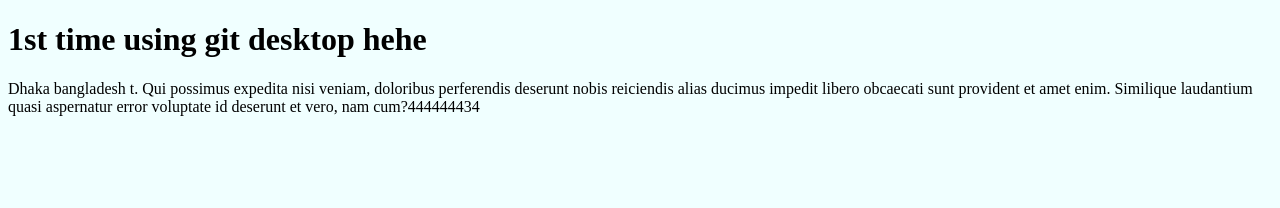
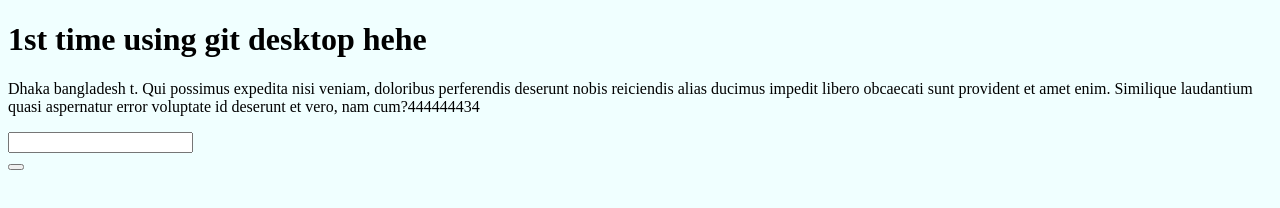
Before and after one commit to shazid481/my-1st-git-dekstop-website-repo, a plain HTML site: page index.html in a window 1280 px wide. Drawn offline with Linux system fonts and the light colour scheme.

Commit message:
something is added

```diff
--- a/index.html
+++ b/index.html
@@ -9,5 +9,10 @@
 <body>
     <h1>1st time using git desktop hehe</h1>
     <p>Dhaka bangladesh t. Qui possimus expedita nisi veniam, doloribus perferendis deserunt nobis reiciendis alias ducimus impedit libero obcaecati sunt provident et amet enim. Similique laudantium quasi aspernatur error voluptate id deserunt et vero, nam cum?444444434</p>
+    <input type="text">
+    <br>
+    <button>
+
+    </button>
 </body>
 </html>
```
